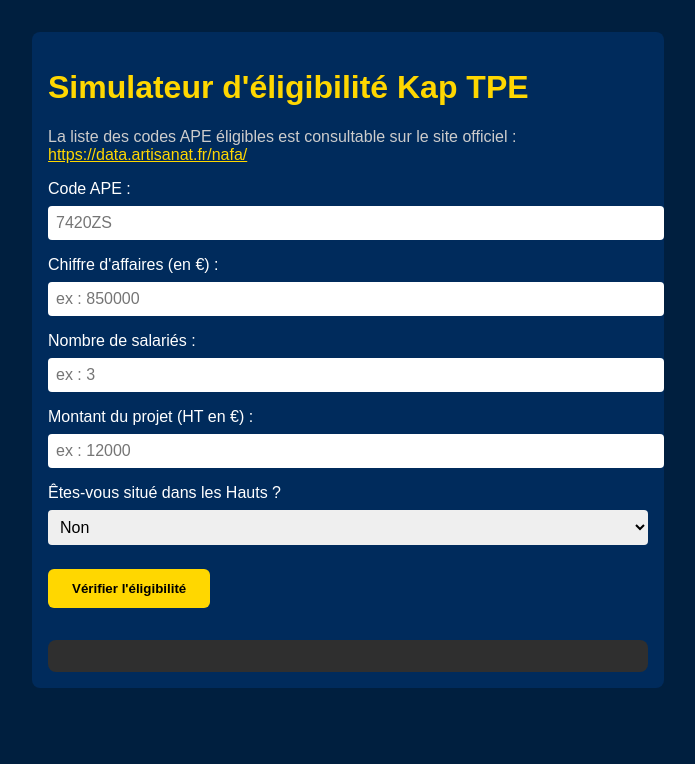
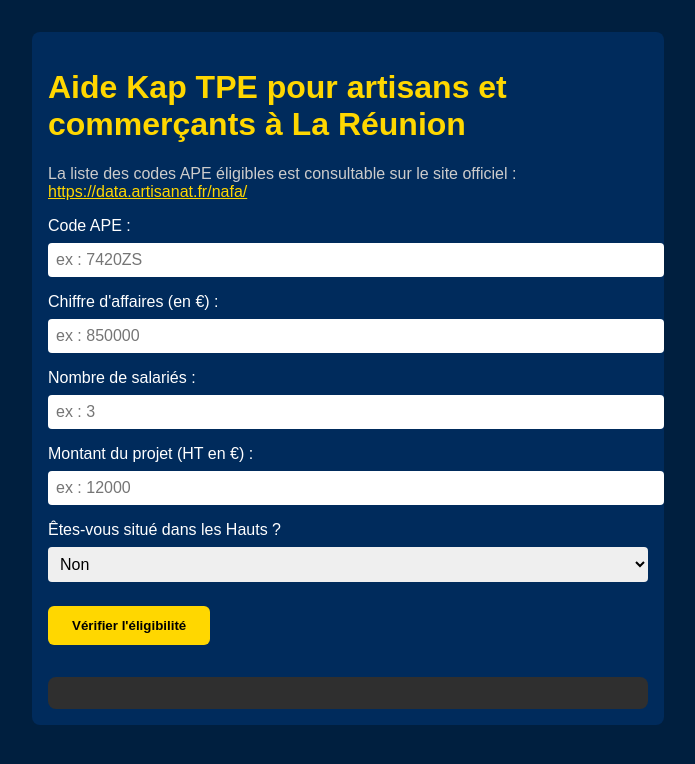
Before and after one commit to DCVisuals/Simulateur-Kap-TPE-v2, a plain HTML site: page index.html in a window 1280 px wide. Shown: the whole page, without its empty margins (292-987 px from the left). Drawn offline with Linux system fonts and the light colour scheme.

Commit message:
Update index.html

```diff
--- a/index.html
+++ b/index.html
@@ -4,6 +4,7 @@
   <meta charset="UTF-8">
   <meta name="viewport" content="width=device-width, initial-scale=1.0">
   <title>Simulateur d'éligibilité Kap TPE</title>
+  <meta name="description" content="Vérifiez l'éligibilité de votre entreprise artisanale ou commerciale à La Réunion à l'aide Kap TPE grâce à notre simulateur en ligne.">
   <style>
     body {
       font-family: Arial, sans-serif;
@@ -81,12 +82,12 @@
 </head>
 <body>
   <div class="container">
-    <h1>Simulateur d'éligibilité Kap TPE</h1>
+    <h1>Aide Kap TPE pour artisans et commerçants à La Réunion</h1>
     <p>La liste des codes APE éligibles est consultable sur le site officiel :
     <a href="https://data.artisanat.fr/nafa/" target="_blank" style="color: #FFD700; text-decoration: underline;">https://data.artisanat.fr/nafa/</a><br></p>
 
     <label for="ape">Code APE :</label>
-    <input type="text" id="ape" list="ape-list" placeholder="7420ZS" />
+    <input type="text" id="ape" list="ape-list" placeholder="ex : 7420ZS" />
     <datalist id="ape-list"></datalist>
 
     <label for="ca">Chiffre d'affaires (en €) :</label>
```
